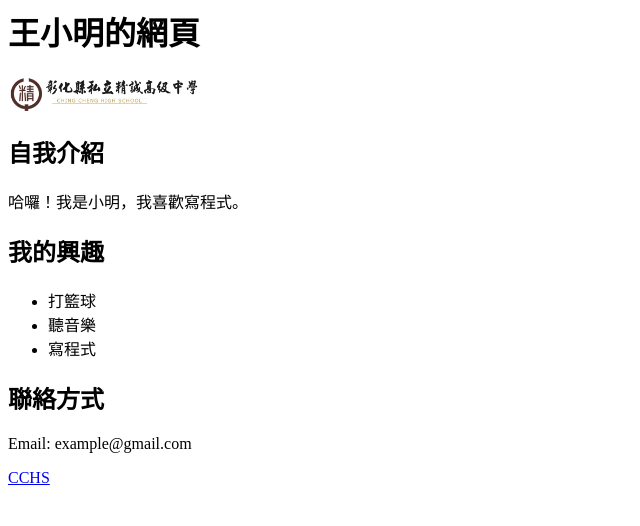
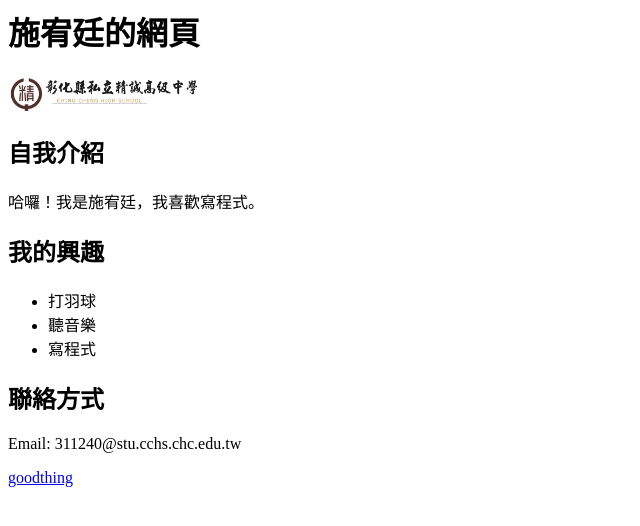
Before and after one commit to SunnyShih-0805/11-08, a plain HTML site: page index.html in a window 1280 px wide. Shown: the whole page, without its empty margins (0-640 px from the left). Drawn offline with Linux system fonts and the light colour scheme.

Commit message:
Update index.html

```diff
--- a/index.html
+++ b/index.html
@@ -1,19 +1,19 @@
 <body>
-    <h1>王小明的網頁</h1>
+    <h1>施宥廷的網頁</h1>
     <img src="flightz.png" width="200">
 
     <h2>自我介紹</h2>
-    <p>哈囉！我是小明，我喜歡寫程式。</p>
+    <p>哈囉！我是施宥廷，我喜歡寫程式。</p>
 
     <h2>我的興趣</h2>
     <ul>
-        <li>打籃球</li>
+        <li>打羽球</li>
         <li>聽音樂</li>
         <li>寫程式</li>
     </ul>
 
     <h2>聯絡方式</h2>
-    <p>Email: example@gmail.com</p>
-    <a href="https://www.cchs.chc.edu.tw/">CCHS</a>
+    <p>Email: 311240@stu.cchs.chc.edu.tw</p>
+    <a href="https://youtu.be/dQw4w9WgXcQ?si=0nBqLd4cQglx2ITL">goodthing</a>
 </body>
 </html>
```
